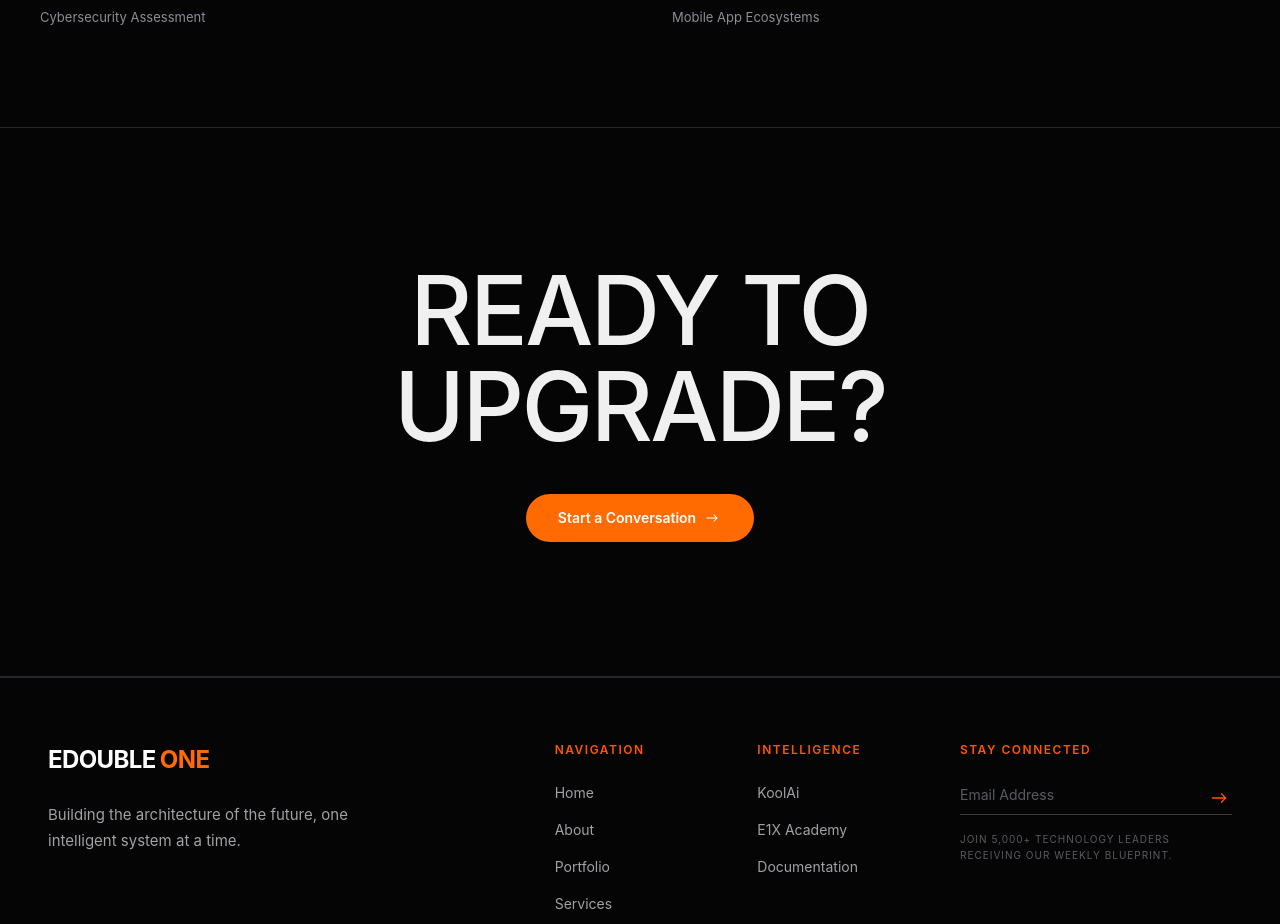
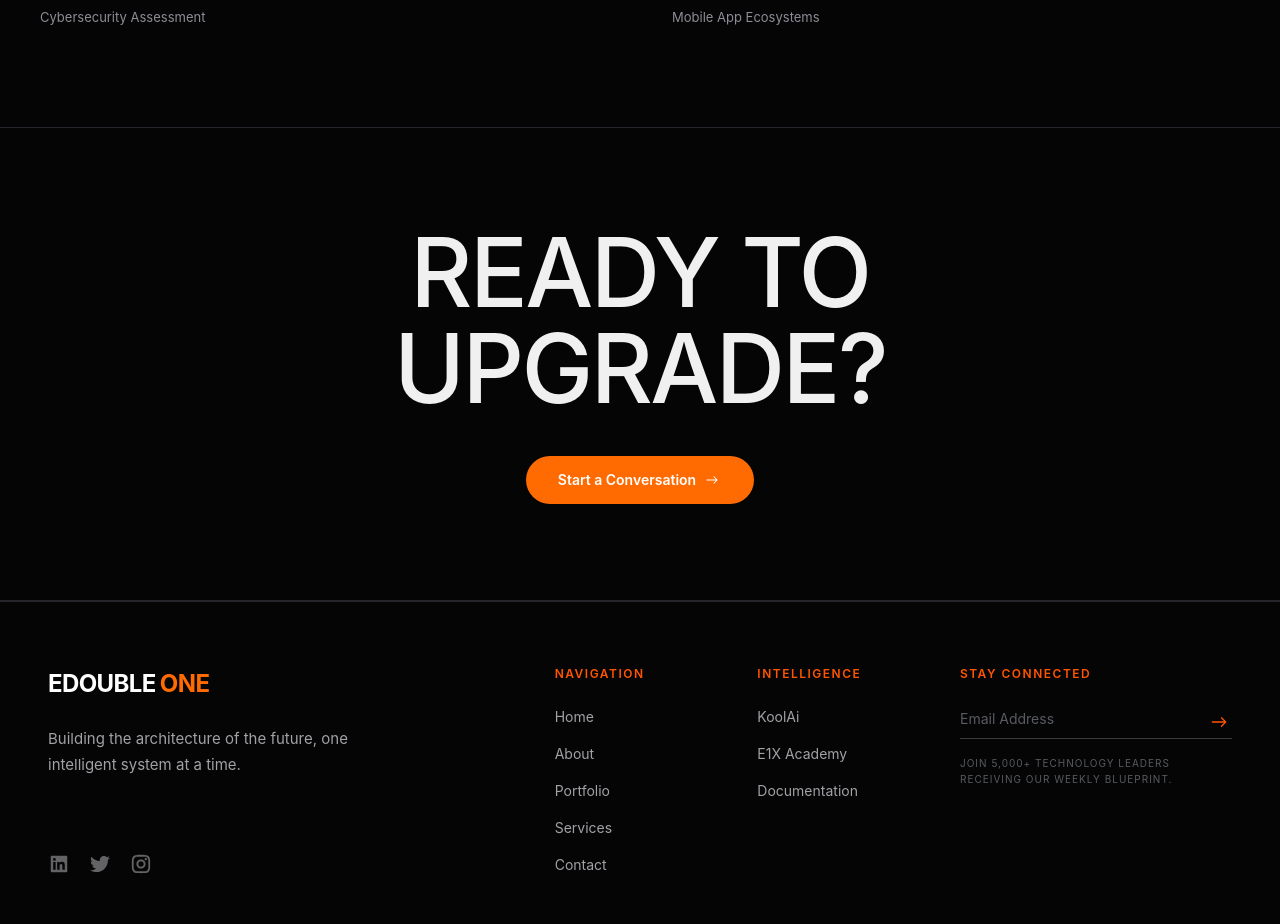
Before and after one commit to cyndylove1/edoubleone, a React (Vite) app: page /services in a window 1280 px wide. Shown: the part 2500-3424 px from the top of the page. Built offline with nearby package versions, Linux system fonts and the light colour scheme.

Commit message:
completed

```diff
--- a/src/components/homeCta.tsx
+++ b/src/components/homeCta.tsx
@@ -15,7 +15,7 @@ export const HomeCta: React.FC<CtaSectionProps> = ({
 
 }) => {
   return (
-    <section className="w-full min-h-[450px] bg-(--primary) flex flex-col items-center justify-center px-6 pt-32 pb-24 text-center ">
+    <section className="w-full min-h-[400px] bg-(--primary) flex flex-col items-center justify-center px-6 pt-32 pb-24 text-center ">
       {/* Title Header */}
       <h2 className="text-white text-5xl md:text-8xl lg:text-[120px] font-[700] tracking-tight lg:leading-[120px] uppercase select-none mb-10">
         <div>{titleLine1}</div>
--- a/src/components/readyCta.tsx
+++ b/src/components/readyCta.tsx
@@ -4,7 +4,7 @@ import { Link } from "react-router-dom";
 
 export const ReadyCta: React.FC = () => {
   return (
-    <section className="text-white h-[550px] flex flex-col justify-between px-6 md:py-24 py-20 border-b border-t border-[#26252B]">
+    <section className="text-white min-h-[400px] flex flex-col justify-between px-6 md:py-24 py-20 border-b border-t border-[#26252B]">
       {/* Main CTA Content */}
       <div className="flex-1 flex flex-col items-center justify-center text-center max-w-5xl mx-auto">
         <h2 className=" text-5xl md:text-8xl lg:text-[96px] font-[500] tracking-[-2.56px]  leading-[1.05] uppercase lg:leading-[96px] text-[#F0F0F0] mb-10">
```
